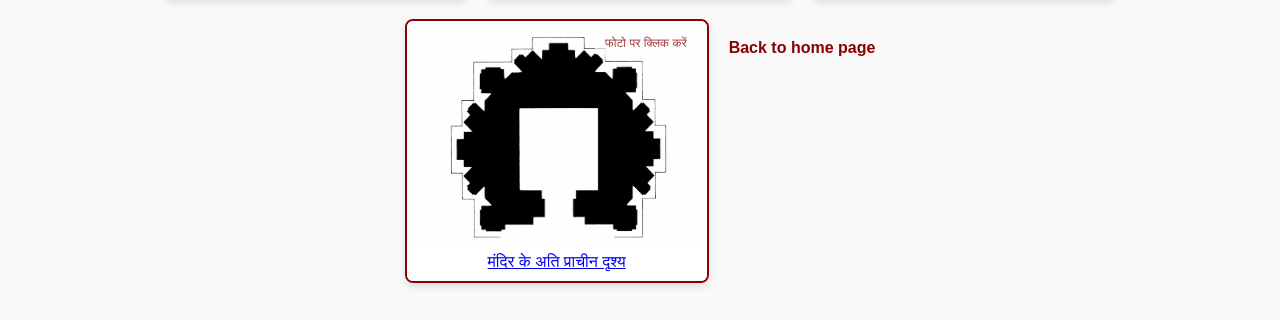
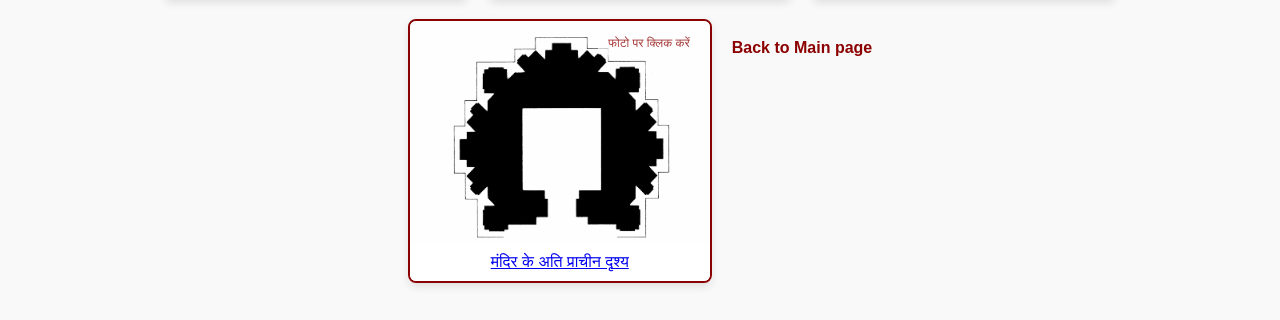
Before and after one commit to HoneyVerma22/siddheshwar-mandir, a plain HTML site: page photos.html in a window 1280 px wide. Shown: the part 653-973 px from the top of the page. Drawn offline with Linux system fonts and the light colour scheme.

Commit message:
Update photos.html
changes done

```diff
--- a/photos.html
+++ b/photos.html
@@ -130,7 +130,7 @@
 
 
 
-    <a href="index.html" class="back-link">Back to home page</a>
+    <a href="index.html" class="back-link">Back to Main page</a>
 
   </div>
   <footer>
```
